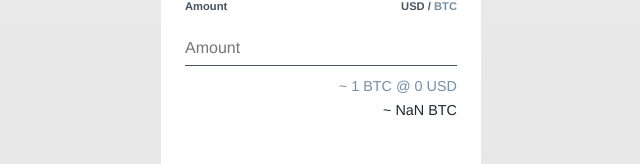
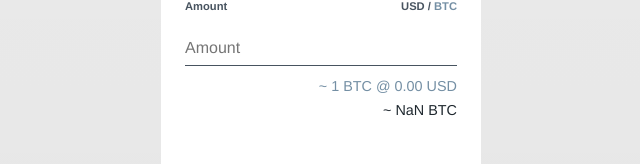
Before and after one commit to DimensionSoftware/snapwallet.io, a Svelte app in the folder widget/: page / in a window 1280 px wide. Shown: the part 314-478 px from the top of the page, without its empty margins (319-959 px from the left). Built offline with nearby package versions, Linux system fonts and the light colour scheme; what api-client would draw is missing.

Commit message:
fix: usd decimal precision

```diff
--- a/widget/src/screens/Home.svelte
+++ b/widget/src/screens/Home.svelte
@@ -79,7 +79,9 @@
         />
       </div>
       <div class="exchange-rate-container">
-        ~ 1 {$transactionStore.destinationCurrency.ticker} @ {selectedSourcePrice}
+        ~ 1 {$transactionStore.destinationCurrency.ticker} @ {selectedSourcePrice.toFixed(
+          2,
+        )}
         {$transactionStore.sourceCurrency.ticker}
       </div>
       <div class="total-container">
```
